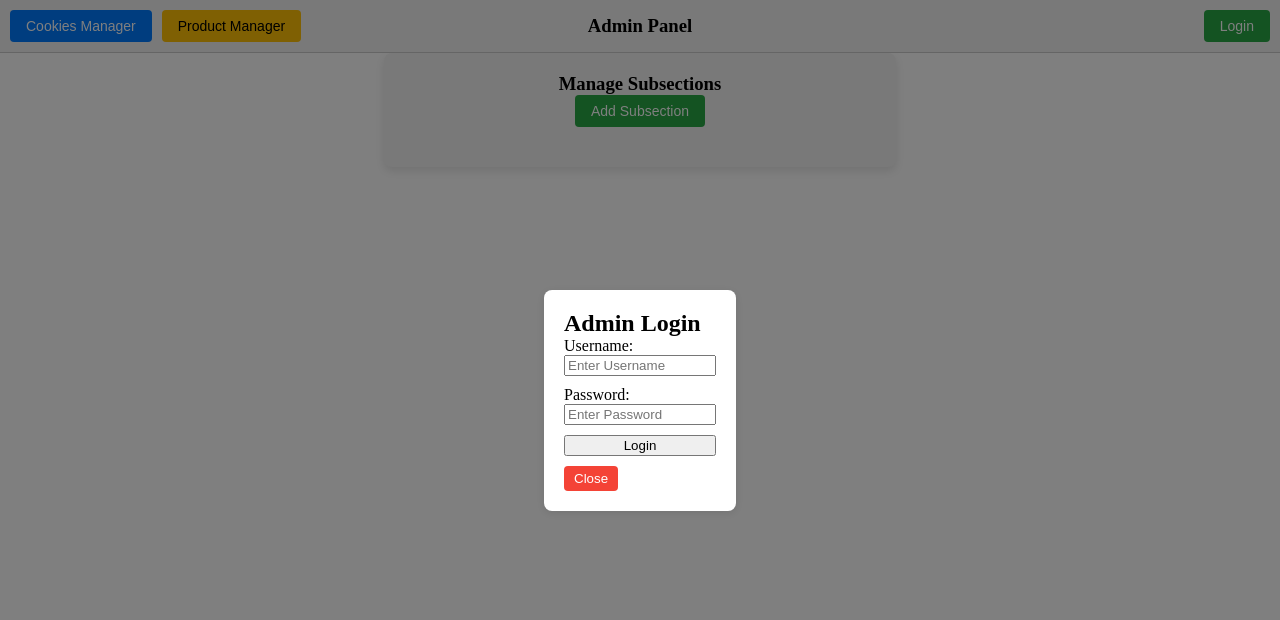
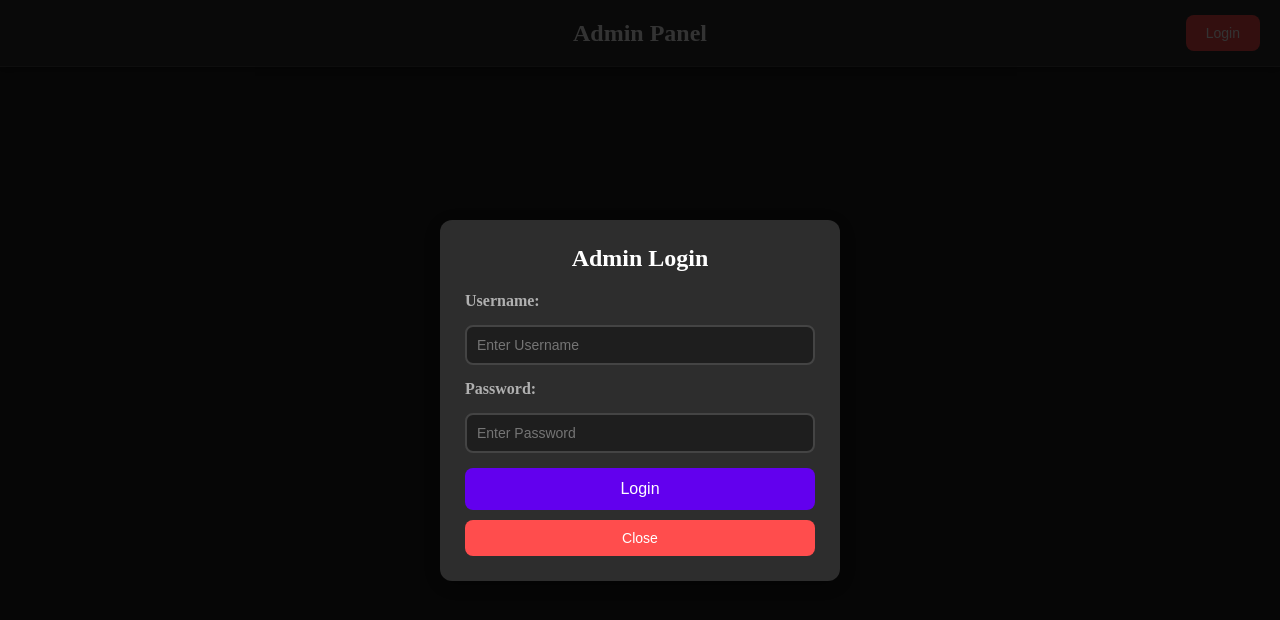
Before and after one commit to Shun-Sian/CookiesManager, a React (Vite) app in the folder client/: page /admin in a window 1280 px wide. Shown: the top 620 px of the page. Built offline with nearby package versions, Linux system fonts and the light colour scheme.

Commit message:
initial design rework

```diff
--- a/client/src/Admin/AdminNav.jsx
+++ b/client/src/Admin/AdminNav.jsx
@@ -24,6 +24,7 @@ function AdminNav({ isLoggedIn, setShowLoginPopup, onLogout, setActiveView }) {
 
   return (
     <div className="adminNav-container">
+      {isLoggedIn ? (
         <div className="adminNav-left">
           <button className="adminNav-cookieManagerButton" onClick={handleCookiesManagerClick}>
             Cookies Manager
@@ -32,6 +33,9 @@ function AdminNav({ isLoggedIn, setShowLoginPopup, onLogout, setActiveView }) {
             Product Manager
           </button>
         </div>
+      ) : (
+        <div className="adminNav-left"></div>
+      )}
       <h3 className="adminNav-header">Admin Panel</h3>
       <div className="adminNav-right">
         {isLoggedIn ? (
--- a/client/src/Admin/AdminPanel.jsx
+++ b/client/src/Admin/AdminPanel.jsx
@@ -124,6 +124,7 @@ const AdminPanel = () => {
         setActiveView={setActiveView}
       />
       {showLoginPopup && <LoginPopup onClose={handlePopupClose} onLoginSuccess={handleLoginSuccess} />}
+      {isLoggedIn && (
         <div className="adminPanel-body">
           {activeView === 'cookies-manager' && (
             <CookiesManager
@@ -135,6 +136,7 @@ const AdminPanel = () => {
           )}
           {activeView === 'product-manager' && <ProductManager />}
         </div>
+      )}
     </div>
   );
 };
--- a/client/src/Styles/admin-nav.css
+++ b/client/src/Styles/admin-nav.css
@@ -2,9 +2,10 @@
   display: flex;
   align-items: center;
   justify-content: space-between;
-  padding: 10px;
-  background-color: #f4f4f4;
-  border-bottom: 1px solid #ccc;
+  padding: 15px 20px;
+  background-color: #2d2d2d;
+  border-bottom: 1px solid #444;
+  box-shadow: 0 2px 8px rgba(0, 0, 0, 0.4);
   position: relative;
 }
 
@@ -13,50 +14,60 @@
   top: 50%;
   left: 50%;
   transform: translate(-50%, -50%);
+  color: #ffffff;
+  margin: 0;
+  font-size: 1.5rem;
+}
+
+.adminNav-left {
+  display: flex;
+  gap: 10px;
 }
 
 .adminNav-cookieManagerButton,
 .adminNav-productManagerButton {
-  padding: 8px 16px;
+  padding: 10px 20px;
   font-size: 14px;
   cursor: pointer;
   border: none;
-  border-radius: 4px;
-  margin-right: 10px;
+  border-radius: 8px;
+  font-weight: 500;
+  transition: background-color 0.3s ease, transform 0.2s ease;
 }
 
 .adminNav-cookieManagerButton {
-  background-color: #007bff;
+  background-color: #6200ee;
   color: white;
 }
 
 .adminNav-cookieManagerButton:hover {
-  background-color: #0056b3;
+  background-color: #3700b3;
+  transform: translateY(-2px);
 }
 
 .adminNav-productManagerButton {
-  background-color: #ffc107;
+  background-color: #03dac6;
   color: black;
 }
 
 .adminNav-productManagerButton:hover {
-  background-color: #e0a800;
-}
-
-.adminNav-header {
-  margin: 0;
+  background-color: #00bcd4;
+  transform: translateY(-2px);
 }
 
 .adminNav-authButton {
-  padding: 8px 16px;
+  padding: 10px 20px;
   font-size: 14px;
   cursor: pointer;
-  background-color: #28a745;
+  background-color: #ff4d4d;
   color: white;
   border: none;
-  border-radius: 4px;
+  border-radius: 8px;
+  font-weight: 500;
+  transition: background-color 0.3s ease, transform 0.2s ease;
 }
 
 .adminNav-authButton:hover {
-  background-color: #218838;
+  background-color: #e53935;
+  transform: translateY(-2px);
 }
--- a/client/src/Styles/admin-panel.css
+++ b/client/src/Styles/admin-panel.css
@@ -1,27 +1,41 @@
+.adminPanel-container {
+  background-color: #1e1e1e;
+  min-height: 100vh;
+  color: #ffffff;
+}
+
+.adminPanel-body {
+  display: flex;
+  justify-content: center;
+  padding: 20px;
+}
+
 .preferences-container {
   display: flex;
   flex-direction: column;
   align-items: center;
   padding: 20px;
-  background-color: #f4f4f4;
-  border-radius: 8px;
-  width: 40%;
-  box-shadow: 0 4px 8px rgba(0, 0, 0, 0.1);
+  background-color: #2d2d2d;
+  border-radius: 12px;
+  width: 100%;
+  max-width: 600px;
+  box-shadow: 0 4px 20px rgba(0, 0, 0, 0.4);
 }
 
 .preferences-button {
-  padding: 8px 16px;
+  padding: 10px 20px;
   font-size: 14px;
   cursor: pointer;
   margin-bottom: 20px;
-  background-color: #28a745;
+  background-color: #6200ee;
   color: white;
   border: none;
-  border-radius: 4px;
+  border-radius: 8px;
+  font-weight: 500;
+  transition: background-color 0.3s ease, transform 0.2s ease;
 }
 
-.adminPanel-body {
-  display: flex;
-  margin: 0;
-  justify-content: center;
+.preferences-button:hover {
+  background-color: #3700b3;
+  transform: translateY(-2px);
 }
--- a/client/src/Styles/home-nav.css
+++ b/client/src/Styles/home-nav.css
@@ -1,30 +1,31 @@
 .homeNav-container {
   display: flex;
-  align-items: end;
-  justify-content: end;
-  padding: 10px;
-  background-color: #f4f4f4;
-  border-bottom: 1px solid #ccc;
-  position: relative;
+  align-items: center;
+  justify-content: space-between;
+  padding: 15px 20px;
+  background-color: #1e1e1e;
+  border-bottom: 1px solid #444;
+  box-shadow: 0 2px 8px rgba(0, 0, 0, 0.4);
 }
 
 .homeNav-container h3 {
-  position: absolute;
-  top: 50%;
-  left: 50%;
-  transform: translate(-50%, -50%);
+  font-size: 1.5rem;
+  color: #ffffff;
+  margin: 0;
 }
 
 .homeNav-authButton {
-  padding: 8px 16px;
+  padding: 10px 20px;
   font-size: 14px;
   cursor: pointer;
-  background-color: #28a745;
+  background-color: #6200ee;
   color: white;
   border: none;
-  border-radius: 4px;
+  border-radius: 6px;
+  transition: background-color 0.3s ease, transform 0.2s ease;
 }
 
 .homeNav-authButton:hover {
-  background-color: #218838;
+  background-color: #3700b3;
+  transform: translateY(-2px);
 }
--- a/client/src/Styles/home-page.css
+++ b/client/src/Styles/home-page.css
@@ -1,10 +1,15 @@
+.homePage-container {
+  background-color: black;
+  min-height: 100vh;
+}
+
 .popup-overlay {
   position: fixed;
   top: 0;
   left: 0;
   width: 100%;
   height: 100%;
-  background: rgba(0, 0, 0, 0.5);
+  background: rgba(0, 0, 0, 0.8);
   display: flex;
   justify-content: center;
   align-items: center;
@@ -12,74 +17,81 @@
 }
 
 .popup-content {
-  background: #fff;
-  padding: 20px;
-  border-radius: 8px;
-  box-shadow: 0 0 10px rgba(0, 0, 0, 0.1);
-  width: 400px;
+  padding: 25px;
+  border-radius: 12px;
+  box-shadow: 0 4px 20px rgba(0, 0, 0, 0.4);
+  width: 450px;
   max-width: 90%;
   position: relative;
+  color: #ffffff;
 }
 
 .add-product-container {
   display: flex;
   justify-content: flex-end;
   width: 100%;
+  padding: 20px;
 }
 
 .add-product-button {
   margin: 20px 20px 0 20px;
-  padding: 10px 20px;
-  background-color: #28a745;
+  padding: 12px 24px;
+  background-color: #6200ee;
   color: #fff;
   border: none;
-  border-radius: 4px;
+  border-radius: 8px;
   cursor: pointer;
+  font-size: 16px;
+  font-weight: 500;
+  transition: background-color 0.3s ease, transform 0.2s ease;
 }
 
 .add-product-button:hover {
-  background-color: #218838;
+  background-color: #3700b3;
+  transform: translateY(-2px);
 }
 
 .search-bar {
   margin: 20px auto;
   position: relative;
   width: 100%;
-  max-width: 400px;
+  max-width: 500px;
   text-align: center;
 }
 
 .search-bar input {
   width: 100%;
-  padding: 10px 40px 10px 10px;
-  border: 1px solid #ccc;
-  border-radius: 5px;
+  padding: 12px 50px 12px 20px;
+  border: 2px solid #444;
+  border-radius: 8px;
   font-size: 16px;
+  background-color: #1e1e1e;
+  color: #ffffff;
   transition: border-color 0.3s ease, box-shadow 0.3s ease;
 }
 
 .search-bar input:focus {
   outline: none;
-  border-color: #007bff;
-  box-shadow: 0 0 5px rgba(0, 123, 255, 0.5);
+  border-color: #6200ee;
+  box-shadow: 0 0 8px rgba(98, 0, 238, 0.5);
 }
 
 .clear-search-button {
   position: absolute;
-  right: 10px;
+  right: 15px;
   top: 50%;
   transform: translateY(-50%);
   background: none;
   border: none;
   cursor: pointer;
   color: #999;
-  font-size: 16px;
+  font-size: 18px;
   padding: 5px;
   transition: color 0.3s ease;
 }
 
 .clear-search-button:hover {
-  color: #333;
+  color: #ffffff;
 }
 
 .clear-search-button:focus {
--- a/client/src/Styles/login-popup.css
+++ b/client/src/Styles/login-popup.css
@@ -4,39 +4,90 @@
   left: 0;
   right: 0;
   bottom: 0;
-  background-color: rgba(0, 0, 0, 0.5);
+  background-color: rgba(0, 0, 0, 0.8);
   display: flex;
   justify-content: center;
   align-items: center;
+  z-index: 1000;
 }
 
 .popup-container {
-  width: 15%;
-  background-color: white;
-  padding: 20px;
-  border-radius: 8px;
-  box-shadow: 0 2px 10px rgba(0, 0, 0, 0.1);
+  width: 100%;
+  max-width: 400px;
+  background-color: #2d2d2d;
+  padding: 25px;
+  border-radius: 12px;
+  box-shadow: 0 4px 20px rgba(0, 0, 0, 0.4);
+  color: #ffffff;
+}
+
+.popup-title {
+  margin: 0 0 20px 0;
+  font-size: 1.5rem;
+  color: #ffffff;
+  text-align: center;
 }
 
 .login-form {
   display: flex;
   flex-direction: column;
+  gap: 15px;
+}
+
+.login-form label {
+  font-weight: bold;
+  color: #b0b0b0;
 }
 
 .login-form input {
-  margin-bottom: 10px;
+  width: 100%;
+  padding: 10px;
+  box-sizing: border-box;
+  border: 2px solid #444;
+  border-radius: 8px;
+  background-color: #1e1e1e;
+  color: #ffffff;
+  font-size: 14px;
+  transition: border-color 0.3s ease, box-shadow 0.3s ease;
+}
+
+.login-form input:focus {
+  outline: none;
+  border-color: #6200ee;
+  box-shadow: 0 0 8px rgba(98, 0, 238, 0.5);
+}
+
+.login-button {
+  width: 100%;
+  padding: 12px;
+  background-color: #6200ee;
+  color: #fff;
+  border: none;
+  border-radius: 8px;
+  cursor: pointer;
+  font-size: 16px;
+  font-weight: 500;
+  transition: background-color 0.3s ease, transform 0.2s ease;
+}
+
+.login-button:hover {
+  background-color: #3700b3;
+  transform: translateY(-2px);
 }
 
 .close-button {
-  margin-top: 10px;
-  padding: 5px 10px;
-  background-color: #f44336;
+  width: 100%;
+  padding: 10px;
+  background-color: #ff4d4d;
   color: white;
   border: none;
-  border-radius: 4px;
+  border-radius: 8px;
   cursor: pointer;
+  font-size: 14px;
+  margin-top: 10px;
+  transition: background-color 0.3s ease;
 }
 
 .close-button:hover {
-  background-color: #d32f2f;
+  background-color: #e53935;
 }
--- a/client/src/Styles/product-list.css
+++ b/client/src/Styles/product-list.css
@@ -6,32 +6,19 @@
   width: 100%;
 }
 
-@media (max-width: 1200px) {
-  .products-grid {
-    grid-template-columns: repeat(3, 1fr);
-  }
+.product-card {
+  border: 1px solid #444;
+  border-radius: 12px;
+  padding: 20px;
+  text-align: center;
+  background: #2d2d2d;
+  box-shadow: 0 4px 12px rgba(0, 0, 0, 0.3);
+  transition: transform 0.3s ease, box-shadow 0.3s ease;
 }
 
-@media (max-width: 900px) {
-  .products-grid {
-    grid-template-columns: repeat(2, 1fr);
-  }
-}
-
-@media (max-width: 600px) {
-  .products-grid {
-    grid-template-columns: repeat(1, 1fr);
-  }
-}
-
-.product-card {
-  border: 1px solid #ccc;
-  border-radius: 8px;
-  padding: 15px;
-  text-align: center;
-  background: #fff;
-  box-shadow: 0 0 10px rgba(0, 0, 0, 0.1);
-  position: relative;
+.product-card:hover {
+  transform: translateY(-5px);
+  box-shadow: 0 6px 16px rgba(0, 0, 0, 0.5);
 }
 
 .product-image {
@@ -39,43 +26,47 @@
   height: 200px;
   object-fit: cover;
   border-radius: 8px;
+  margin-bottom: 15px;
 }
 
 .product-card h3 {
   margin: 10px 0;
-  font-size: 1.2rem;
+  font-size: 1.3rem;
+  color: #ffffff;
 }
 
 .product-card p {
   margin: 5px 0;
-  color: #555;
-}
-
-.edit-button {
-  position: absolute;
-  bottom: 10px;
-  right: 10px;
-  background-color: #007bff;
-  color: #fff;
-  border: none;
-  border-radius: 4px;
-  padding: 5px 10px;
-  cursor: pointer;
+  color: #b0b0b0;
 }
 
 .product-actions {
   display: flex;
   gap: 10px;
-  margin-top: 10px;
+  margin-top: 15px;
+  justify-content: center;
+}
+
+.edit-button {
+  background-color: #03dac6;
+  color: #000000;
+  border: none;
+  border-radius: 6px;
+  padding: 8px 16px;
+  cursor: pointer;
+  font-size: 14px;
+  transition: background-color 0.3s ease;
 }
 
 .delete-button {
   background-color: #ff4d4d;
   color: white;
   border: none;
-  padding: 5px 10px;
-  border-radius: 5px;
+  padding: 8px 16px;
+  border-radius: 6px;
   cursor: pointer;
+  font-size: 14px;
+  transition: background-color 0.3s ease;
 }
 
 .delete-button:hover {
@@ -83,28 +74,5 @@
 }
 
 .edit-button:hover {
-  background-color: #0056b3;
+  background-color: #00bcd4;
 }
-
-.popup-overlay {
-  position: fixed;
-  top: 0;
-  left: 0;
-  width: 100%;
-  height: 100%;
-  background: rgba(0, 0, 0, 0.5);
-  display: flex;
-  justify-content: center;
-  align-items: center;
-  z-index: 1000;
-}
-
-.popup-content {
-  background: #fff;
-  padding: 20px;
-  border-radius: 8px;
-  box-shadow: 0 0 10px rgba(0, 0, 0, 0.1);
-  width: 400px;
-  max-width: 90%;
-  position: relative;
-}
```
Also changed, not shown: client/src/Styles/cookies-consent.css (+58 -19 lines), client/src/Styles/expandable-text.css (+20 -10 lines), client/src/Styles/preference-section.css (+30 -23 lines), client/src/Styles/product-form.css (+50 -11 lines). Lines whose indentation alone changed are shown as unchanged.
